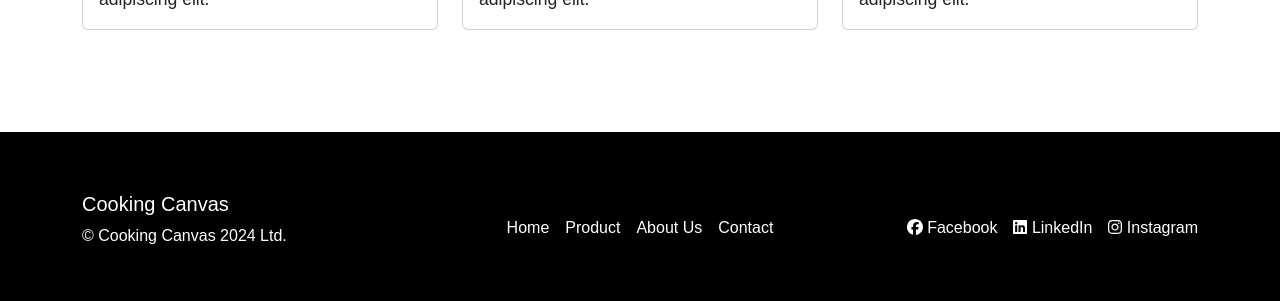
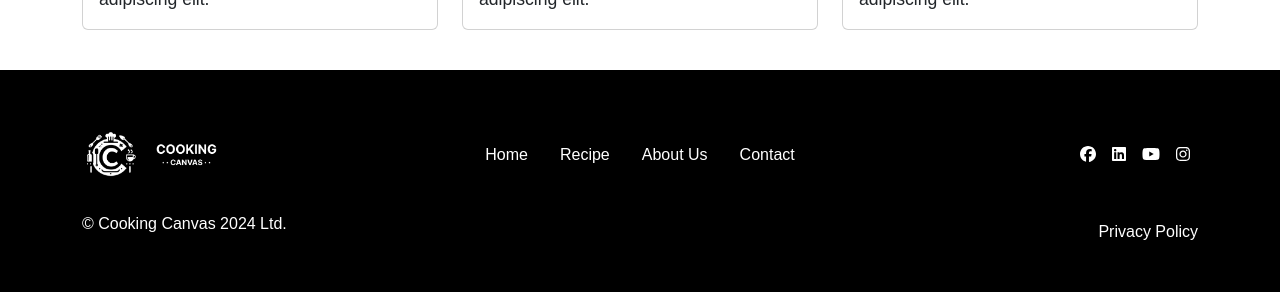
Before and after one commit to Yahya08/Cooking-Canvas, a React (Vite) app: page /RecipeDetailPage in a window 1280 px wide. Shown: the part 1831-2132 px from the top of the page. Built offline with nearby package versions, Linux system fonts and the light colour scheme.

Commit message:
update-css

```diff
--- a/src/data/index.js
+++ b/src/data/index.js
@@ -34,7 +34,7 @@ export const navLinks = [
     { id: 4, text: "Contact", path: "/contact" },
     { id: 5, text: "Sign in", path: "/Signin" },
     { id: 6, text: "Sign up", path: "/Signup" },
-    { id: 7, text: "Dasboard", path: "/DasboardAdmin" }
+
 ];
 
 // export const semuaKelas = [
--- a/src/pages/Aboutus.jsx
+++ b/src/pages/Aboutus.jsx
@@ -1,7 +1,7 @@
 
 import { Container, Row, Col } from 'react-bootstrap';
 import { FontAwesomeIcon } from '@fortawesome/react-fontawesome';
-import { faFacebook, faLinkedin, faInstagram } from '@fortawesome/free-brands-svg-icons';
+import { faFacebook, faLinkedin, faInstagram, faYoutube} from '@fortawesome/free-brands-svg-icons';
 import '../style/Aboutus.css';  // Importing the CSS file using the relative path
 
 const Aboutus = () => {
@@ -27,30 +27,38 @@ const Aboutus = () => {
         </Row>
       </Container>
 
-      <div className="white-divider"></div>
-      <footer className="footer-section py-4">
+      <footer className="footer-section py-4" style={{ backgroundColor: '#000', color: '#fff' }}>
       <Container>
-      <Row className="d-flex justify-content-between align-items-center text-white py-3">
-            <Col md={4} className="d-flex justify-content-start">
-              <div>
-                <h5>Cooking Canvas</h5>
-                <p>© Cooking Canvas 2024 Ltd.</p>
-              </div>
+        <Row className="align-items-center text-white py-3">
+          <Col md={4} className="d-flex align-items-center">
+
+
+            <img src="public/logoheader.png" alt="Cooking Canvas Logo" style={{ height: '50px', marginRight: '10px' }} />
+            {/* <h5>COOKING CANVAS</h5> */}
           </Col>
           <Col md={4} className="d-flex justify-content-center">
             <div>
-                <a href="#" className="text-white me-3">Home</a>
-                <a href="#" className="text-white me-3">Product</a>
-                <a href="#" className="text-white me-3">About Us</a>
-                <a href="#" className="text-white">Contact</a>
+              <a href="/HomePage" className="text-white mx-3">Home</a>
+              <a href="/Recipe" className="text-white mx-3">Recipe</a>
+              <a href="/Aboutus" className="text-white mx-3">About Us</a>
+              <a href="/Contact" className="text-white mx-3">Contact</a>
             </div>
           </Col>
           <Col md={4} className="d-flex justify-content-end">
             <div>
-                <a href="#" className="text-white me-3"><FontAwesomeIcon icon={faFacebook} /> Facebook</a>
-                <a href="#" className="text-white me-3"><FontAwesomeIcon icon={faLinkedin} /> LinkedIn</a>
-                <a href="#" className="text-white"><FontAwesomeIcon icon={faInstagram} /> Instagram</a>
+              <a href="https://www.facebook.com/" className="text-white mx-2"><FontAwesomeIcon icon={faFacebook} /></a>
+              <a href="https://www.linkedin.com/" className="text-white mx-2"><FontAwesomeIcon icon={faLinkedin} /></a>
+              <a href="https://www.youtube.com/" className="text-white mx-2"><FontAwesomeIcon icon={faYoutube} /></a>
+              <a href="https://www.instagram.com/" className="text-white mx-2"><FontAwesomeIcon icon={faInstagram} /></a>
             </div>
+          </Col>
+        </Row>
+        <Row className="text-white py-3">
+          <Col md={6}>
+            <p>© Cooking Canvas 2024 Ltd.</p>
+          </Col>
+          <Col md={6} className="d-flex justify-content-end">
+            <a href="#" className="text-white">Privacy Policy</a>
           </Col>
         </Row>
       </Container>
--- a/src/pages/Contact.jsx
+++ b/src/pages/Contact.jsx
@@ -1,6 +1,8 @@
 import { Container, Row, Col } from 'react-bootstrap';
+import { FontAwesomeIcon } from '@fortawesome/react-fontawesome';
 // import { FontAwesomeIcon } from '@fortawesome/react-fontawesome';
-import { TelephoneFill, EnvelopeFill, Instagram, Whatsapp, Facebook, Linkedin } from 'react-bootstrap-icons';
+import { faFacebook, faLinkedin, faInstagram, faYoutube } from '@fortawesome/free-brands-svg-icons';
+import { TelephoneFill, EnvelopeFill, Instagram, Whatsapp } from 'react-bootstrap-icons';
 import '../style/Contact.css';
 
 const Contact = () => {
@@ -28,30 +30,38 @@ const Contact = () => {
         </Row>
       </Container>
 
-      <div className="white-divider"></div>
-      <footer className="footer-section py-4">
+      <footer className="footer-section py-4" style={{ backgroundColor: '#000', color: '#fff' }}>
       <Container>
-          <Row className="d-flex justify-content-between align-items-center text-white py-3">
-            <Col md={4} className="d-flex justify-content-start">
-              <div>
-                <h5>Cooking Canvas</h5>
-                <p>© Cooking Canvas 2024 Ltd.</p>
-              </div>
+        <Row className="align-items-center text-white py-3">
+          <Col md={4} className="d-flex align-items-center">
+
+
+            <img src="public/logoheader.png" alt="Cooking Canvas Logo" style={{ height: '50px', marginRight: '10px' }} />
+            {/* <h5>COOKING CANVAS</h5> */}
           </Col>
           <Col md={4} className="d-flex justify-content-center">
             <div>
-                <a href="#" className="text-white me-3">Home</a>
-                <a href="#" className="text-white me-3">Product</a>
-                <a href="#" className="text-white me-3">About Us</a>
-                <a href="#" className="text-white">Contact</a>
+              <a href="/HomePage" className="text-white mx-3">Home</a>
+              <a href="/Recipe" className="text-white mx-3">Recipe</a>
+              <a href="/Aboutus" className="text-white mx-3">About Us</a>
+              <a href="/Contact" className="text-white mx-3">Contact</a>
             </div>
           </Col>
           <Col md={4} className="d-flex justify-content-end">
             <div>
-                <a href="#" className="text-white me-3"><Facebook /> Facebook</a>
-                <a href="#" className="text-white me-3"><Linkedin /> LinkedIn</a>
-                <a href="#" className="text-white"><Instagram /> Instagram</a>
+              <a href="https://www.facebook.com/" className="text-white mx-2"><FontAwesomeIcon icon={faFacebook} /></a>
+              <a href="https://www.linkedin.com/" className="text-white mx-2"><FontAwesomeIcon icon={faLinkedin} /></a>
+              <a href="https://www.youtube.com/" className="text-white mx-2"><FontAwesomeIcon icon={faYoutube} /></a>
+              <a href="https://www.instagram.com/" className="text-white mx-2"><FontAwesomeIcon icon={faInstagram} /></a>
             </div>
+          </Col>
+        </Row>
+        <Row className="text-white py-3">
+          <Col md={6}>
+            <p>© Cooking Canvas 2024 Ltd.</p>
+          </Col>
+          <Col md={6} className="d-flex justify-content-end">
+            <a href="#" className="text-white">Privacy Policy</a>
           </Col>
         </Row>
       </Container>
--- a/src/pages/DasboardAdmin.jsx
+++ b/src/pages/DasboardAdmin.jsx
@@ -45,9 +45,9 @@ const DashboardAdmin = () => {
     return (
       <div className="dashboard">
         <div className="sidebar">
-          <button>Permintaan</button>
-          <button>Tambah Resep</button>
-          <button>Edit Resep</button>
+          <a href="/DasboardPermintaanResep"><button>Permintaan</button></a>
+          <a href="/tambah-resep"><button>Tambah Resep</button></a>
+          <a href="/edit-resep"><button>Edit Resep</button></a>
         </div>
         <div className="content">
           <h1>Permintaan resep dari user</h1>
--- a/src/pages/HomePage.jsx
+++ b/src/pages/HomePage.jsx
@@ -11,7 +11,7 @@ const HomePage = () => {
         <Container>
           <h1 className="display-4">COOKING CANVAS</h1>
           <p className="lead">Temukan, bagikan, dan kembangkan kreativitas kuliner Anda!</p>
-          <Button className="btn-dark mt-3">Get Started</Button>
+          <Button href="/signin" className="btn-dark mt-3">Get Started</Button>
         </Container>
       </header>
       <section className="py-5">
@@ -105,7 +105,7 @@ const HomePage = () => {
         <Container>
           <h1 className="display-4">Gabung dan Mulai Memasak!</h1>
           <p className="lead">Bergabunglah dengan komunitas pecinta masak kami hari ini!</p>
-          <Button className="btn-dark mt-3" href="#join-us">Join Now</Button>
+          <Button className="btn-dark mt-3" href="/signin">Join Now</Button>
         </Container>
       </section>
 
@@ -122,18 +122,18 @@ const HomePage = () => {
           </Col>
           <Col md={4} className="d-flex justify-content-center">
             <div>
-              <a href="#" className="text-white mx-3">Home</a>
-              <a href="#" className="text-white mx-3">Recipe</a>
-              <a href="#" className="text-white mx-3">About Us</a>
-              <a href="#" className="text-white mx-3">Contact</a>
+              <a href="/HomePage" className="text-white mx-3">Home</a>
+              <a href="/Recipe" className="text-white mx-3">Recipe</a>
+              <a href="/Aboutus" className="text-white mx-3">About Us</a>
+              <a href="/Contact" className="text-white mx-3">Contact</a>
             </div>
           </Col>
           <Col md={4} className="d-flex justify-content-end">
             <div>
-              <a href="#" className="text-white mx-2"><FontAwesomeIcon icon={faFacebook} /></a>
-              <a href="#" className="text-white mx-2"><FontAwesomeIcon icon={faLinkedin} /></a>
-              <a href="#" className="text-white mx-2"><FontAwesomeIcon icon={faYoutube} /></a>
-              <a href="#" className="text-white mx-2"><FontAwesomeIcon icon={faInstagram} /></a>
+              <a href="https://www.facebook.com/" className="text-white mx-2"><FontAwesomeIcon icon={faFacebook} /></a>
+              <a href="https://www.linkedin.com/" className="text-white mx-2"><FontAwesomeIcon icon={faLinkedin} /></a>
+              <a href="https://www.youtube.com/" className="text-white mx-2"><FontAwesomeIcon icon={faYoutube} /></a>
+              <a href="https://www.instagram.com/" className="text-white mx-2"><FontAwesomeIcon icon={faInstagram} /></a>
             </div>
           </Col>
         </Row>
--- a/src/pages/Recipe.jsx
+++ b/src/pages/Recipe.jsx
@@ -19,7 +19,7 @@ const Recipe = () => {
                 <span>1 porsi</span> | <span>180 menit</span> | <span>Sedang</span>
               </div>
               <p className="resep">Ayam geprek adalah makanan ayam goreng tepung khas Indonesia yang diulek atau dilumatkan bersama sambal bajak. Sebagian besar sumber menyebut bahwa ayam geprek berasal dari Kota Yogyakarta. </p>
-              <a href="#" className="btn btn-landing" style={{backgroundColor: "#0F172A",color: "#ffffff", width: "680px", borderColor: "#000000"}}>Baca selengkapnya</a>
+              <a href="/RecipeDetailPage" className="btn btn-landing" style={{backgroundColor: "#0F172A",color: "#ffffff", width: "680px", borderColor: "#000000"}}>Baca selengkapnya</a>
             </div>
           </div>
           <div className="recipe-item mb-4">
@@ -30,7 +30,7 @@ const Recipe = () => {
                 <span>2 porsi</span> | <span>15 menit</span> | <span>Mudah</span>
               </div>
               <p className="resep">Gorengan adalah makanan yang dibuat dengan cara digoreng dalam minyak goreng.Gorengan adalah salah satu jenis junk food dan makanan ringan yang populer di Indonesia. Gorengan adalah makanan yang dibuat dengan cara digoreng dalam minyak goreng.Gorengan merupakan bahan makanan...........</p>
-              <a href="#" className="btn btn-landing" style={{backgroundColor: "#0F172A",color: "#ffffff", width: "680px", borderColor: "#000000"}}>Baca selengkapnya</a>
+              <a href="/RecipeDetailPage" className="btn btn-landing" style={{backgroundColor: "#0F172A",color: "#ffffff", width: "680px", borderColor: "#000000"}}>Baca selengkapnya</a>
             </div>
           </div>
           <div className="recipe-item mb-4">
@@ -41,7 +41,7 @@ const Recipe = () => {
                 <span>3 porsi</span> | <span>90 menit</span> | <span>Sulit</span>
               </div>
               <p className="resep">Nasi goreng adalah makanan berupa nasi yang digoreng dan dicampur dalam minyak goreng, margarin, atau mentega. Biasanya ditambah dengan kecap manis, bawang merah, bawang putih, asam jawa, lada dan bahan lainnya; seperti telur, daging......</p>
-              <a href="#" className="btn btn-landing" style={{backgroundColor: "#0F172A",color: "#ffffff", width: "680px", borderColor: "#000000"}}>Baca selengkapnya</a>
+              <a href="/RecipeDetailPage" className="btn btn-landing" style={{backgroundColor: "#0F172A",color: "#ffffff", width: "680px", borderColor: "#000000"}}>Baca selengkapnya</a>
             </div>
           </div>
           <div className="recipe-item mb-4">
@@ -51,35 +51,37 @@ const Recipe = () => {
               <div className="recipe-meta">
                 <span>1 porsi</span> | <span>30 menit</span> | <span>Sulit</span>
               </div>
+
               <p className="resep">Spageti adalah salah satu jenis pasta yang berbentuk panjang, tipis, dan padat menyerupai mi. Spageti adalah makanan pokok dalam masakan Italia tradisional. Karena berbentuk seperti mi, sebagian orang menyebutnya mi dari Italia meskipun banyak varian pasta lainnya yang juga berbentuk seperti mi.</p>
-              <a href="#" className="btn btn-landing" style={{backgroundColor: "#0F172A",color: "#ffffff", width: "680px", borderColor: "#000000"}}>Baca selengkapnya</a>
+              <a href="/RecipeDetailPage" className="btn btn-landing" style={{backgroundColor: "#0F172A",color: "#ffffff", width: "680px", borderColor: "#000000"}}>Baca selengkapnya</a>
             </div>
           </div>
         </section>
       </div>
 
-      <div className="white-divider"></div>
-
       <footer className="footer-section py-4" style={{ backgroundColor: '#000', color: '#fff' }}>
       <Container>
         <Row className="align-items-center text-white py-3">
           <Col md={4} className="d-flex align-items-center">
+
+
             <img src="public/logoheader.png" alt="Cooking Canvas Logo" style={{ height: '50px', marginRight: '10px' }} />
+            {/* <h5>COOKING CANVAS</h5> */}
           </Col>
           <Col md={4} className="d-flex justify-content-center">
             <div>
-                <a href="#" className="text-white mx-3">Home</a>
-                <a href="#" className="text-white mx-3">Recipe</a>
-                <a href="#" className="text-white mx-3">About Us</a>
-                <a href="#" className="text-white mx-3">Contact</a>
+              <a href="/HomePage" className="text-white mx-3">Home</a>
+              <a href="/Recipe" className="text-white mx-3">Recipe</a>
+              <a href="/Aboutus" className="text-white mx-3">About Us</a>
+              <a href="/Contact" className="text-white mx-3">Contact</a>
             </div>
           </Col>
           <Col md={4} className="d-flex justify-content-end">
             <div>
-                <a href="#" className="text-white mx-2"><FontAwesomeIcon icon={faFacebook} /></a>
-                <a href="#" className="text-white mx-2"><FontAwesomeIcon icon={faLinkedin} /></a>
-                <a href="#" className="text-white mx-2"><FontAwesomeIcon icon={faYoutube} /></a>
-                <a href="#" className="text-white mx-2"><FontAwesomeIcon icon={faInstagram} /></a>
+              <a href="https://www.facebook.com/" className="text-white mx-2"><FontAwesomeIcon icon={faFacebook} /></a>
+              <a href="https://www.linkedin.com/" className="text-white mx-2"><FontAwesomeIcon icon={faLinkedin} /></a>
+              <a href="https://www.youtube.com/" className="text-white mx-2"><FontAwesomeIcon icon={faYoutube} /></a>
+              <a href="https://www.instagram.com/" className="text-white mx-2"><FontAwesomeIcon icon={faInstagram} /></a>
             </div>
           </Col>
         </Row>
--- a/src/pages/RecipeDetailPage.jsx
+++ b/src/pages/RecipeDetailPage.jsx
@@ -2,7 +2,7 @@ import '../style/RecipeDetailPage.css';  // Ensure the path is correct relative
 import { useState } from 'react';
 import { Container, Row, Col } from 'react-bootstrap';
 import { FontAwesomeIcon } from '@fortawesome/react-fontawesome';
-import { faFacebook, faLinkedin, faInstagram } from '@fortawesome/free-brands-svg-icons';
+import { faFacebook, faLinkedin, faInstagram,faYoutube } from '@fortawesome/free-brands-svg-icons';
 
 
 const RecipeDetailPage = () => {
@@ -35,7 +35,7 @@ const RecipeDetailPage = () => {
       <div className="row">
       <div className="col-md-6">
   <img
-    src="https://png.pngtree.com/png-vector/20230726/ourmid/pngtree-coloring-pages-free-kids-printable-teddy-bear-drawing-in-pencil-cartoon-png-image_6746133.png"
+    src="https://source.unsplash.com/800x600/?cooking"
     alt="Ayam Goreng Geprek"
     className="img-fluid"
   />
@@ -116,7 +116,7 @@ const RecipeDetailPage = () => {
           <div className="row">
             <div className="col-md-4">
               <div className="card">
-                <img src="https://png.pngtree.com/png-vector/20230726/ourmid/pngtree-coloring-pages-free-kids-printable-teddy-bear-drawing-in-pencil-cartoon-png-image_6746133.png" className="card-img-top" alt="Resep 1" />
+                <img src="https://source.unsplash.com/800x600/?cooking" className="card-img-top" alt="Resep 1" />
                 <div className="card-body">
                   <h5 className="card-title">Resep 1</h5>
                   <p className="card-text">Lorem ipsum dolor sit amet, consectetur adipiscing elit.</p>
@@ -125,7 +125,7 @@ const RecipeDetailPage = () => {
             </div>
             <div className="col-md-4">
               <div className="card">
-                <img src="https://png.pngtree.com/png-vector/20230726/ourmid/pngtree-coloring-pages-free-kids-printable-teddy-bear-drawing-in-pencil-cartoon-png-image_6746133.png" className="card-img-top" alt="Resep 2" />
+                <img src="https://source.unsplash.com/800x600/?cooking" className="card-img-top" alt="Resep 2" />
                 <div className="card-body">
                   <h5 className="card-title">Resep 2</h5>
                   <p className="card-text">Lorem ipsum dolor sit amet, consectetur adipiscing elit.</p>
@@ -134,7 +134,7 @@ const RecipeDetailPage = () => {
             </div>
             <div className="col-md-4">
               <div className="card">
-                <img src="https://png.pngtree.com/png-vector/20230726/ourmid/pngtree-coloring-pages-free-kids-printable-teddy-bear-drawing-in-pencil-cartoon-png-image_6746133.png" className="card-img-top" alt="Resep 3" />
+                <img src="https://source.unsplash.com/800x600/?cooking" className="card-img-top" alt="Resep 3" />
                 <div className="card-body">
                   <h5 className="card-title">Resep 3</h5>
                   <p className="card-text">Lorem ipsum dolor sit amet, consectetur adipiscing elit.</p>
@@ -149,30 +149,38 @@ const RecipeDetailPage = () => {
     </div>
 
 
-    <div className="white-divider"></div>
-      <footer className="footer-section py-4">
+    <footer className="footer-section py-4" style={{ backgroundColor: '#000', color: '#fff' }}>
       <Container>
-      <Row className="d-flex justify-content-between align-items-center text-white py-3">
-            <Col md={4} className="d-flex justify-content-start">
-              <div>
-                <h5>Cooking Canvas</h5>
-                <p>© Cooking Canvas 2024 Ltd.</p>
-              </div>
+        <Row className="align-items-center text-white py-3">
+          <Col md={4} className="d-flex align-items-center">
+
+
+            <img src="public/logoheader.png" alt="Cooking Canvas Logo" style={{ height: '50px', marginRight: '10px' }} />
+            {/* <h5>COOKING CANVAS</h5> */}
           </Col>
           <Col md={4} className="d-flex justify-content-center">
             <div>
-                <a href="#" className="text-white me-3">Home</a>
-                <a href="#" className="text-white me-3">Product</a>
-                <a href="#" className="text-white me-3">About Us</a>
-                <a href="#" className="text-white">Contact</a>
+              <a href="/HomePage" className="text-white mx-3">Home</a>
+              <a href="/Recipe" className="text-white mx-3">Recipe</a>
+              <a href="/Aboutus" className="text-white mx-3">About Us</a>
+              <a href="/Contact" className="text-white mx-3">Contact</a>
             </div>
           </Col>
           <Col md={4} className="d-flex justify-content-end">
             <div>
-                <a href="#" className="text-white me-3"><FontAwesomeIcon icon={faFacebook} /> Facebook</a>
-                <a href="#" className="text-white me-3"><FontAwesomeIcon icon={faLinkedin} /> LinkedIn</a>
-                <a href="#" className="text-white"><FontAwesomeIcon icon={faInstagram} /> Instagram</a>
+              <a href="https://www.facebook.com/" className="text-white mx-2"><FontAwesomeIcon icon={faFacebook} /></a>
+              <a href="https://www.linkedin.com/" className="text-white mx-2"><FontAwesomeIcon icon={faLinkedin} /></a>
+              <a href="https://www.youtube.com/" className="text-white mx-2"><FontAwesomeIcon icon={faYoutube} /></a>
+              <a href="https://www.instagram.com/" className="text-white mx-2"><FontAwesomeIcon icon={faInstagram} /></a>
             </div>
+          </Col>
+        </Row>
+        <Row className="text-white py-3">
+          <Col md={6}>
+            <p>© Cooking Canvas 2024 Ltd.</p>
+          </Col>
+          <Col md={6} className="d-flex justify-content-end">
+            <a href="#" className="text-white">Privacy Policy</a>
           </Col>
         </Row>
       </Container>
```
Lines whose indentation alone changed are shown as unchanged.
